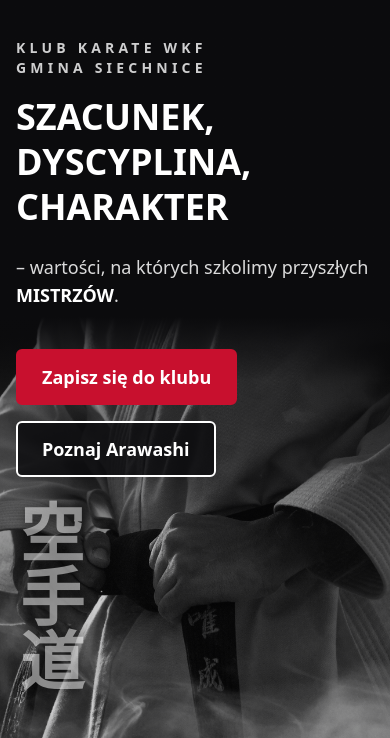
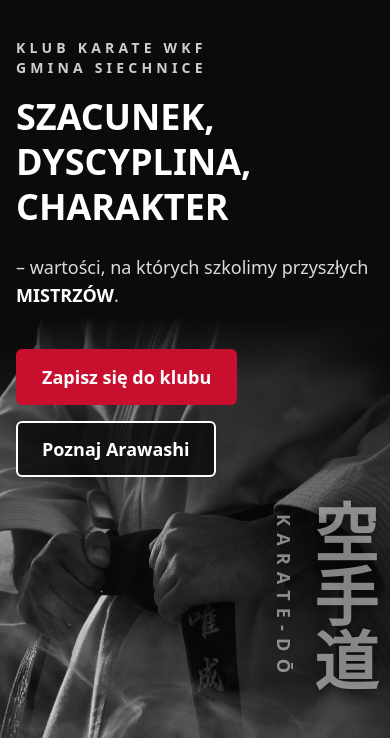
Before and after one commit to slawmecz/arawashi, an Astro site in the folder apps/web/: page / in a window 390 px wide. Shown: the part 106-844 px from the top of the page. Built offline with nearby package versions, Linux system fonts and the light colour scheme; Astro itself is replaced by a stand-in of ours.

Commit message:
feat(web): calligraphy on the right with its reading on phones (#17)
On phones and tablets the 空手道 calligraphy moves to the right of the
photo band, with its vertical reading KARATE-DŌ beside it, as on large
screens. A soft shade in the bottom-right corner keeps both visible on a
light photo. From lg nothing changes.

```diff
--- a/apps/web/src/pages/index.astro
+++ b/apps/web/src/pages/index.astro
@@ -89,15 +89,21 @@ const phonePhotoWidth = hasSocial ? '52.5rem' : '43.5rem';
       aria-hidden="true"
       class={`absolute inset-0 -z-20 min-[27.5rem]:max-lg:bg-[linear-gradient(to_bottom,var(--color-ink)_calc(100%_-_20rem),color-mix(in_srgb,var(--color-ink)_45%,transparent)_calc(100%_-_14rem),color-mix(in_srgb,var(--color-ink)_20%,transparent))] lg:bg-[linear-gradient(to_right,var(--color-ink)_45%,color-mix(in_srgb,var(--color-ink)_30%,transparent)_95%)] ${phoneScrim}`}
     />
-    {/* Decorative calligraphy: 空手道 (karate-dō, "the way of the empty hand"). Phones and
-        tablets: clearly visible on the left of the photo band, below the text. From lg: large
-        and faint at the left edge. Its reading in Latin letters shows from xl only, where it
-        fits in the margin left of the hero text instead of running behind it. */}
+    {/* Phones and tablets: a soft shade in the bottom-right corner of the photo band (below the
+        text), so the calligraphy and its reading stay visible on a light photo. */}
     <div
       aria-hidden="true"
-      class="pointer-events-none absolute top-[calc(100%_-_17.5rem)] left-4 -z-10 flex items-center gap-3 select-none forced-colors:hidden md:left-6 lg:top-1/2 lg:-translate-y-1/2"
+      class="pointer-events-none absolute right-0 bottom-0 -z-15 h-76 w-44 bg-[linear-gradient(to_left,color-mix(in_srgb,var(--color-ink)_70%,transparent),color-mix(in_srgb,var(--color-ink)_35%,transparent)_60%,transparent)] [mask-image:linear-gradient(to_bottom,transparent,black_5rem)] forced-colors:hidden lg:hidden"
+    />
+    {/* Decorative calligraphy: 空手道 (karate-dō, "the way of the empty hand"), with its reading
+        in Latin letters on the left of it. Phones and tablets: on the right of the photo band,
+        below the text. From lg: large and faint at the left edge; the reading shows from xl
+        only, where it fits in the margin left of the hero text instead of running behind it. */}
+    <div
+      aria-hidden="true"
+      class="pointer-events-none absolute top-[calc(100%_-_17.5rem)] right-4 -z-10 flex items-center gap-3 select-none forced-colors:hidden md:right-6 lg:top-1/2 lg:right-auto lg:left-6 lg:-translate-y-1/2"
     >
-      <p class="text-lg font-semibold tracking-[0.4em] whitespace-nowrap text-white/50 [writing-mode:vertical-rl] max-xl:hidden">
+      <p class="text-lg font-semibold tracking-[0.4em] whitespace-nowrap text-white/50 [writing-mode:vertical-rl] lg:max-xl:hidden">
         KARATE-DŌ
       </p>
       <p
```
